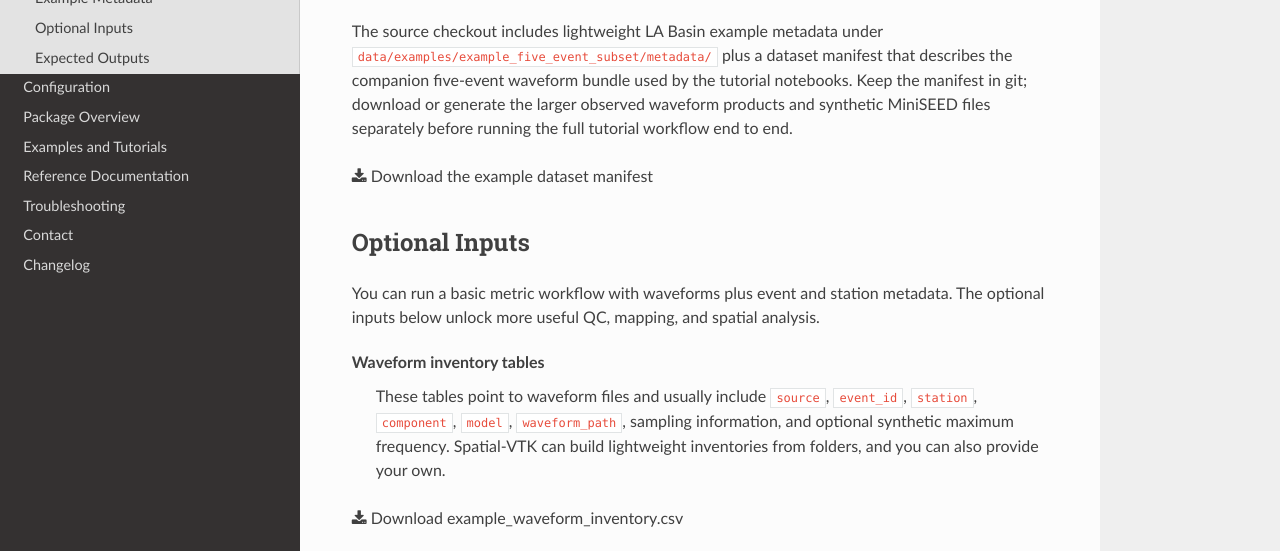
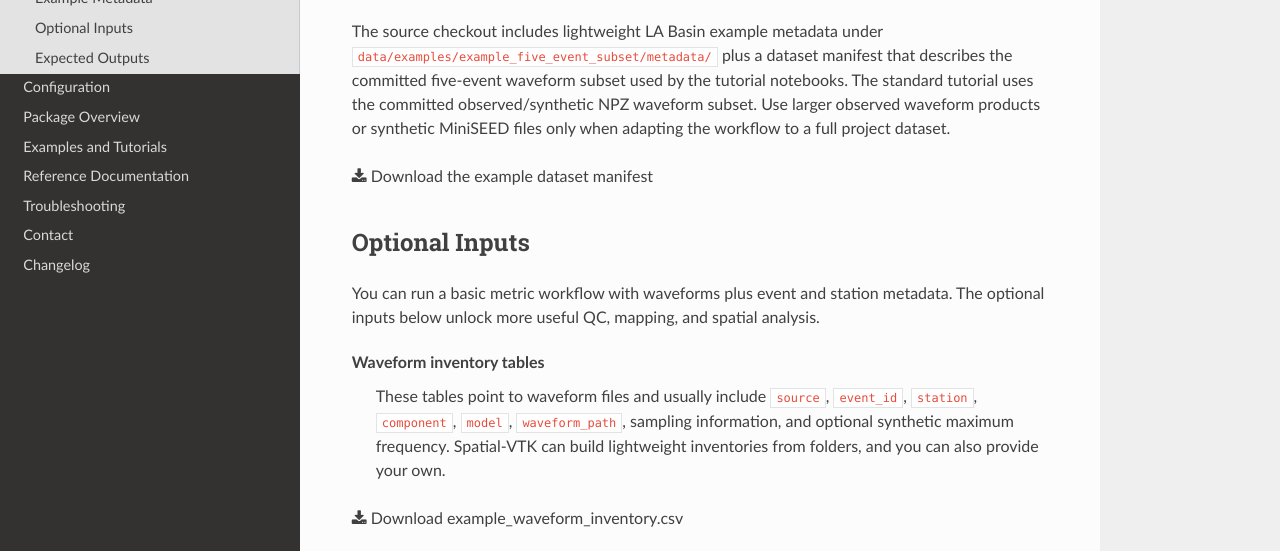
Before and after one commit to bcbirkel/spatial-vtk, a Sphinx documentation site: the page built from docs/data_formats.rst, in a window 1280 px wide and 900 px high, scrolled down 1511 px, cut to the strip 212-763 px from the top of the window. Built offline with Sphinx 7.4.7 and the Read the Docs theme 3.1.0, drawn with Linux system fonts in a browser that asks for light colours.

Commit message:
Clean up tutorial docs and large-run setup

```diff
--- a/docs/changelog.rst
+++ b/docs/changelog.rst
@@ -2,6 +2,12 @@
 =========
 
 2026-06-17
+   Cleaned up public tutorial documentation and large-run notebook setup.
+   The docs now describe the committed NPZ tutorial waveform subset, the
+   workflow diagram lives under ``docs/_static/``, large-run Step 1 and Step 2
+   define ``SVTK_ADD_BASEMAP`` before optional figure rendering, and the Step 2
+   full-QC submission no longer reruns just because the overlap sidecar is
+   missing.
    Made metric batch merging tolerate output directories. ``svtk metrics
    merge-batches --output`` and ``merge_batch_outputs()`` now write
    ``metric_rows.parquet`` inside an existing or directory-style output path,
--- a/docs/data_formats.rst
+++ b/docs/data_formats.rst
@@ -75,10 +75,10 @@
 
 The source checkout includes lightweight LA Basin example metadata under
 ``data/examples/example_five_event_subset/metadata/`` plus a dataset manifest
-that describes the companion five-event waveform bundle used by the tutorial
-notebooks. Keep the manifest in git; download or generate the larger observed
-waveform products and synthetic MiniSEED files separately before running the
-full tutorial workflow end to end.
+that describes the committed five-event waveform subset used by the tutorial
+notebooks. The standard tutorial uses the committed observed/synthetic NPZ
+waveform subset. Use larger observed waveform products or synthetic MiniSEED
+files only when adapting the workflow to a full project dataset.
 
 :download:`Download the example dataset manifest <../data/examples/example_five_event_subset/metadata/example_dataset_manifest.json>`
 
--- a/docs/examples/cli_workflow.rst
+++ b/docs/examples/cli_workflow.rst
@@ -280,6 +280,7 @@
    svtk spatial geojson-summaries \
      --config "$CONFIG" \
      --run-scenario "$SCENARIO" \
+     --geojson "$REGIONS" \
      --metrics "$TABLES/metrics_long.parquet" \
      --chunksize 1000000 \
      --verbose
--- a/docs/index.rst
+++ b/docs/index.rst
@@ -5,7 +5,7 @@
 including data QC, metric calculations, geologic metadata integration, spatial
 statistics, mapping, and dashboard preparation.
 
-.. image:: ../ValidationToolkit_Workflow.png
+.. image:: _static/spatial_vtk_workflow.png
    :alt: Spatial-VTK workflow diagram
 
 .. toctree::
```
Also changed, not shown: docs/configuration.rst (+9 -5 lines), docs/_static/spatial_vtk_workflow.png (renamed from ValidationToolkit_Workflow.png), docs/examples/large_run/step_01_large_run_ingest_and_prepare_data.ipynb, docs/examples/large_run/step_02_large_run_quality_control.ipynb, docs/examples/step_06_additional_plotting_options.ipynb, 1 other file.
